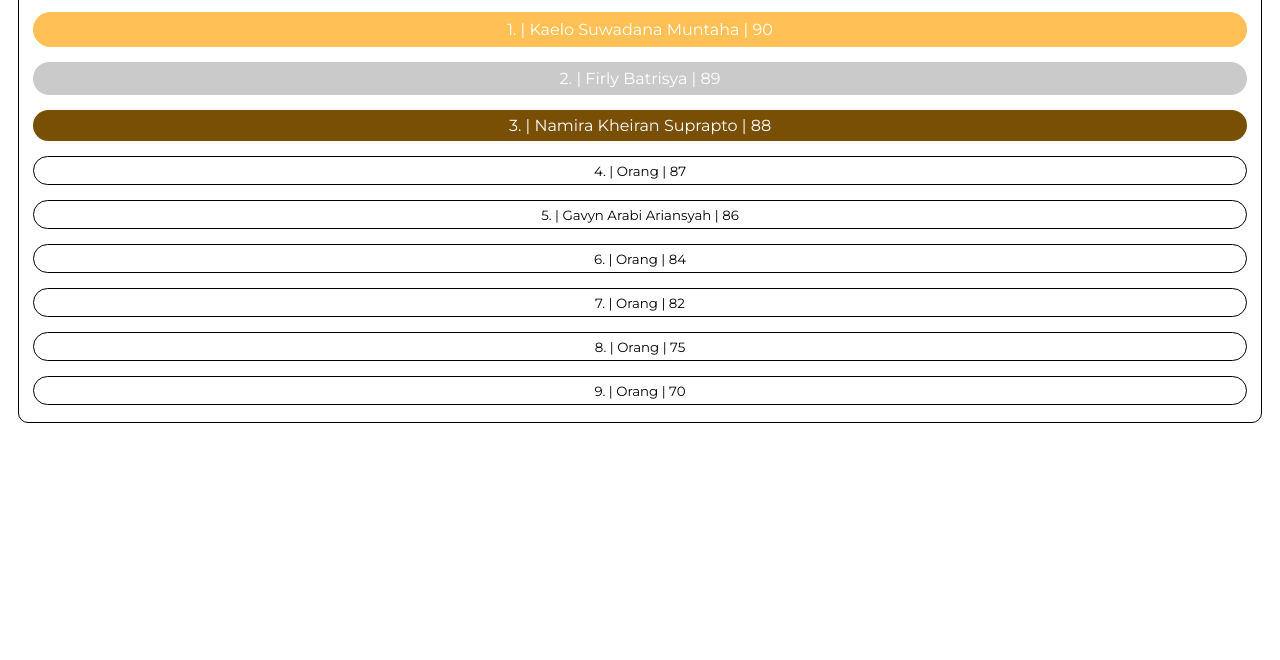
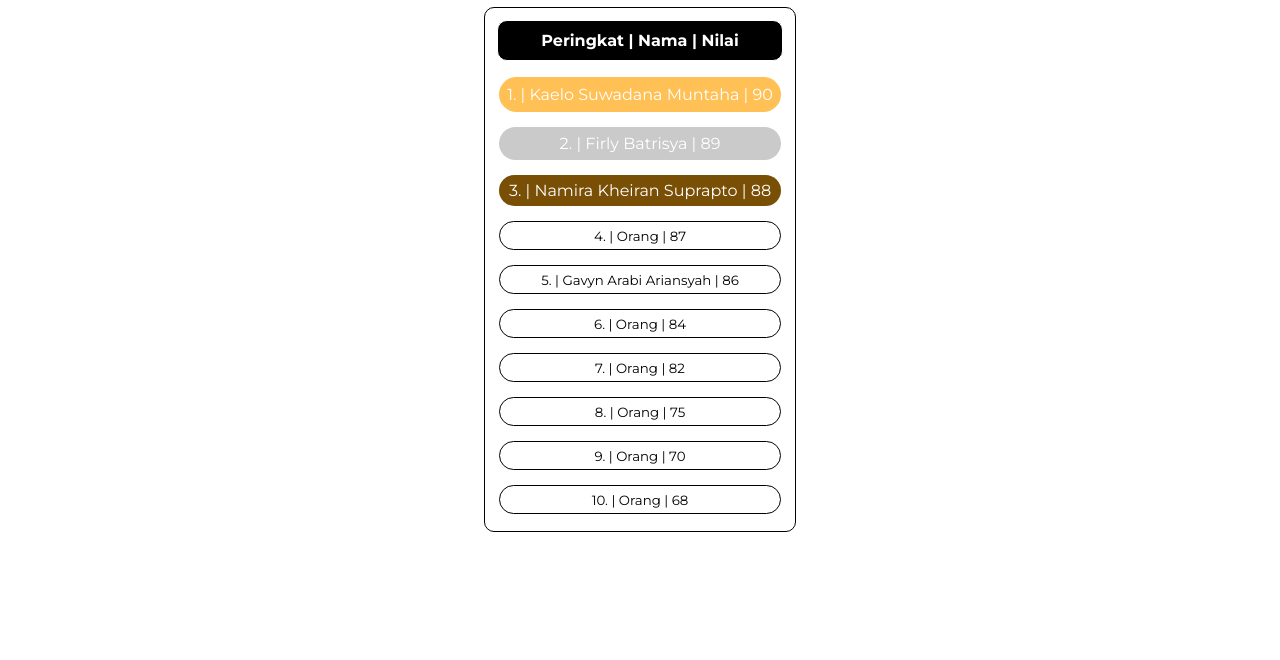
Before and after one commit to KaeloPlay/LearningJS-HTML-CSS, a plain HTML site: page index.html in a window 1280 px wide. Shown: the part 140-800 px from the top of the page. Drawn offline with Linux system fonts and the light colour scheme; a web font is replaced by a local one.

Commit message:
Add files via upload

```diff
--- a/index.html
+++ b/index.html
@@ -1,6 +1,14 @@
 <!DOCTYPE html>
 <html>
 <body>
+<head>
+<meta name="viewport" content="
+  width=device-width,
+  initial-scale=1.0,
+  maximum-scale=1.0,
+  user-scalable=no
+">
+<head>
 
 <div class="elements" id="elements">
 <div class="head">
--- a/script.js
+++ b/script.js
@@ -8,39 +8,39 @@
 { nama: "Orang", nilai: 84 },
 { nama: "Orang", nilai: 82 },
 { nama: "Orang", nilai: 70 },
+{ nama: "Orang", nilai: 68 },
 ];
+
+window.onload = () => {
+	document.querySelector(".elements").style.opacity = 1;
+	showLeaderboard(list)
+}
 
 const lbOutputOri = document.querySelector("#lbOutput");
 const parent = document.querySelector("#outputContainer");
-
-showLeaderboard(list)
 
 function showLeaderboard(data) {
 	data.sort((a, b) => b.nilai - a.nilai);
 
 	let result;
-	let i1 = 0;
 	for (let i = 0; i < data.length; i++) {
 		const rank = i + 1;
 		const lbOutputClone = lbOutputOri.cloneNode(false);
-		parent.appendChild(lbOutputClone);
+
 		lbOutputClone.removeAttribute("id");
 
-		if (i < 3) {
-			result = `${rank}.  |  ${data[i].nama}  |  ${data[i].nilai}`;
+		result = i < 3 ? `${rank}.  |  ${data[i].nama}  |  ${data[i].nilai}` : `<small>${rank}.  |  ${data[i].nama}  |  ${data[i].nilai}</small>`;
 
-			lbOutputClone.innerHTML = result;
-			lbOutputClone.classList.add("rank" + rank);
+		lbOutputClone.innerHTML = result;
+		lbOutputClone.classList.add(i < 3 ? "rank" + rank : "other-rank");
 
-		} else {
-			result = `<small>${rank}.  |  ${data[i].nama}  |  ${data[i].nilai}</small>`;
+		parent.appendChild(lbOutputClone);
 
-			lbOutputClone.innerHTML = result;
-			lbOutputClone.classList.add("other-rank");
-		};
-	};
-};
-
-window.onload = () => {
-	document.querySelector(".elements").style.opacity = 1;
+	}
+	const allChild = document.querySelectorAll(".rank1, .rank2, .rank3, .other-rank");
+	allChild.forEach((rankEl, i) => {
+		setTimeout(() => {
+			rankEl.classList.add("show");
+			}, i * 150);
+		});
 }
--- a/style.css
+++ b/style.css
@@ -14,6 +14,11 @@
   font-family: "Fredoka", sans-serif;
 }
 .elements {
+	min-height: 90vh;
+	display: flex;
+	flex-direction: column;
+	align-items: center;
+	justify-content: center;
 	opacity: 0;
 	transition: opacity 0.5s ease;
 }
@@ -21,7 +26,7 @@
 #title {
 	border-radius: 15px;
 	margin: 15px;
-	font-size: 45px;
+	font-size: 45px ;
 	font-weight: bold;
 	text-align: center;
 }
@@ -45,13 +50,32 @@
 	color: black;
 	background-color: white;
 	border: 1px solid black;
+	border-radius: 30px;
+	margin: 0px 12px 15px;
 	padding: 4px;
+	opacity: 0;
 }
 
 .rank1, .rank2, .rank3, .other-rank {
-	opacity: 1;
-	transition: opacity 0.5s ease;
 	text-align: center;
 	border-radius: 30px;
 	margin: 0px 12px 15px;
+	opacity: 0;
+	transform: translateY(10px);
+	transition: opacity 0.5s ease, transform 0.5s ease;
 }
+
+@media (max-width: 480px) {
+	#title {
+		font-size: 28px;
+	}
+	.rank1, .rank2, .rank3, .other-rank {
+		font-size: 14px;
+		margin: 0px 12px 15px;
+	}
+}
+
+.show {
+	opacity: 1;
+	transform: translateY(0px);
+}
```
Lines whose indentation alone changed are shown as unchanged.
